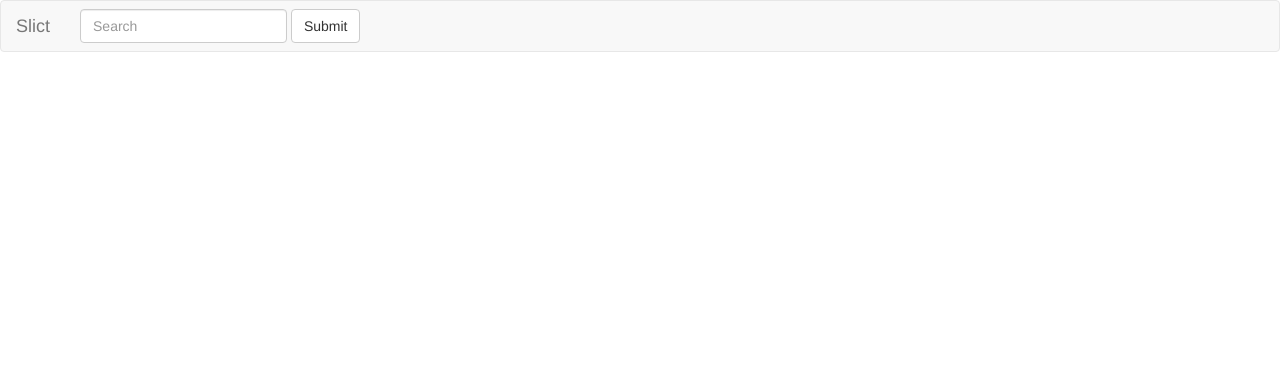
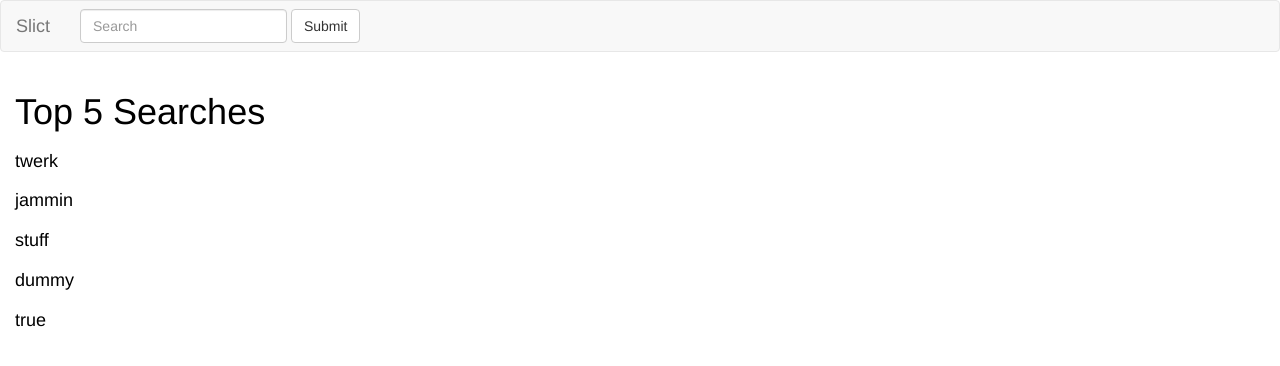
Before and after one commit to uglyboxer/slang, a Django app: page / in a window 1280 px wide. Shown: the top 366 px of the page. Run offline with Django 3.2, Linux system fonts and the light colour scheme; data comes from the database, SQL or seed files in the repository; both versions use the stored data as it was after the commit; some libraries are stand-ins or nearby versions.

Commit message:
Add top 5 to home page

```diff
--- a/dict/models.py
+++ b/dict/models.py
@@ -7,3 +7,4 @@ class Entry(models.Model):
     definition = models.CharField(max_length=250, default=None)
     response1 = models.CharField(max_length=64, default=None)
     response2 = models.CharField(max_length=64, default=None)
+    queries = models.IntegerField(db_index=True, default=1)
--- a/dict/templates/home.html
+++ b/dict/templates/home.html
@@ -2,13 +2,15 @@
 {% block content %}
   <div class="container-fluid">
     <div class="row">
-    <div class="col-sm-2">
-      <h2> {{ word }} </h2>
+      <div class="col-sm-4">
+        <h1>Top 5 Searches</h1>
       </div>
     </div>
+    {% for entry in entries %}
       <div class="row">
-    <div class="col-sm-6">
-      <p> {{ definition }} </p>
+        <div class="col-sm-4">
+          <h4> {{ entry.word }} </h4>
+        {% endfor %}
       </div>
     </div>
   </div>
--- a/dict/views.py
+++ b/dict/views.py
@@ -8,7 +8,9 @@ from dict.models import Entry
 
 
 def home_page(request):
-    return render(request, 'home.html')
+    entries = Entry.objects.all().order_by('-queries')[:5]
+    return render(request, 'home.html', {'title': 'Slictionary',
+                                         'entries': entries})
 
 
 def search(request):
@@ -23,8 +25,9 @@ def search(request):
 
     try:
         term_entry = Entry.objects.get(word=search_term)
-        print('yup')
-        return render(request, 'home.html', {'title': 'Slictionary',
+        term_entry.queries += 1
+        term_entry.save()
+        return render(request, 'results.html', {'title': 'Slictionary',
                                              'word': term_entry.word,
                                              'definition': term_entry.definition})
 
```
Also changed, not shown: db.sqlite3. Lines whose indentation alone changed are shown as unchanged.
